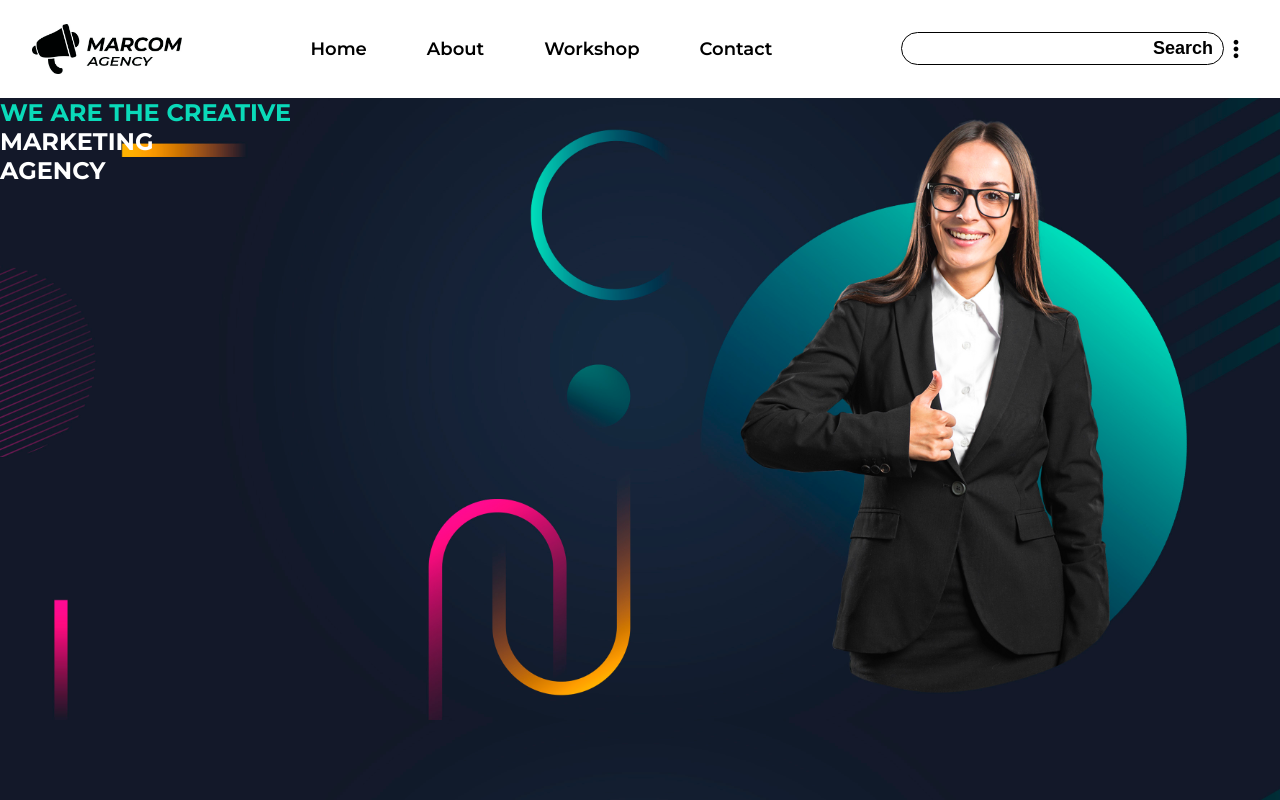
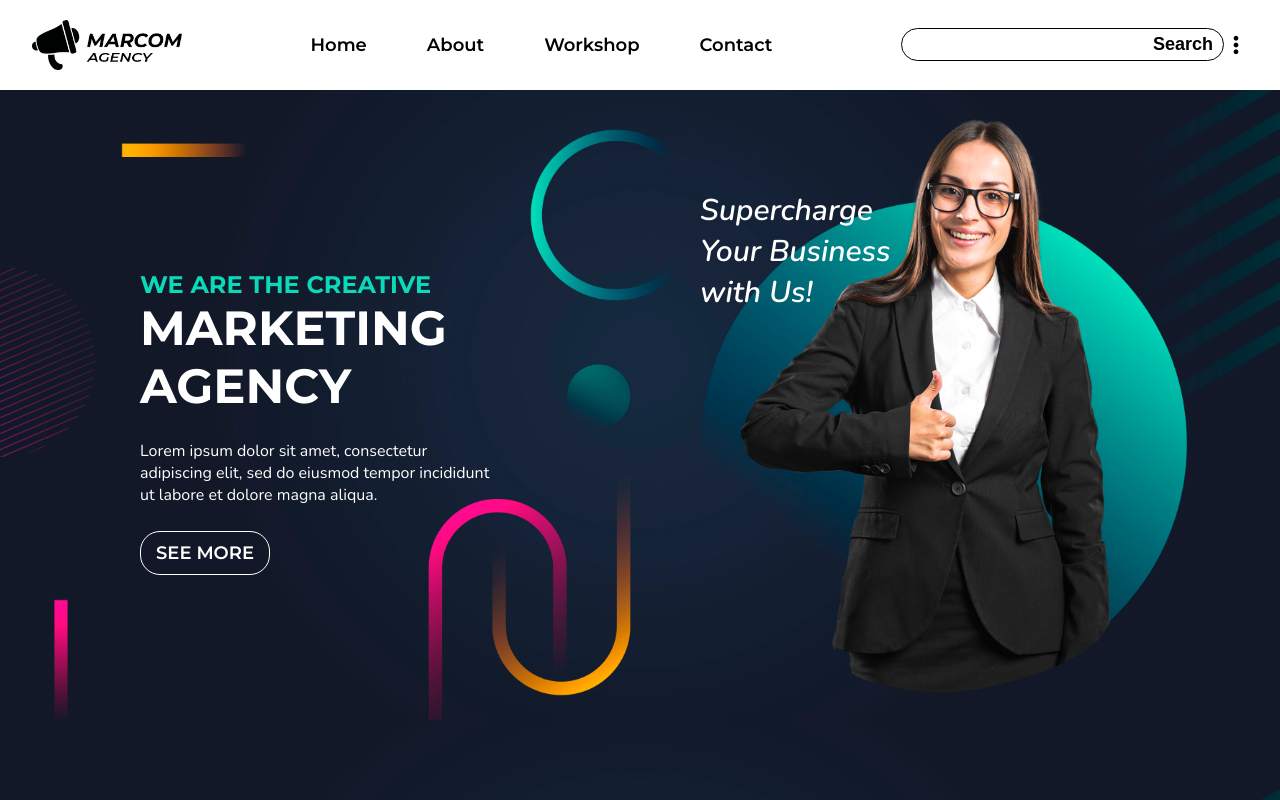
Before and after one commit to TanvirHasan101/DevKarkhana-task1, a plain HTML site: page index.html in a window 1280 px wide. Drawn offline with nearby package versions, Linux system fonts and the light colour scheme.

Commit message:
main section title done

```diff
--- a/index.html
+++ b/index.html
@@ -48,12 +48,31 @@
 
 
     <!-- main section -->
-    <section>
+    <section class="main">
         <div class="title-section">
             <h2> WE ARE THE CREATIVE</h2>
             <h1>MARKETING<br>AGENCY</h1>
+
+
+            <p>
+                Lorem ipsum dolor sit amet, consectetur adipiscing elit, sed do eiusmod tempor incididunt ut labore et
+                dolore magna aliqua.
+            </p>
+            <button>SEE MORE</button>
         </div>
+
+
+
+
     </section>
+    <div class="middle-body-text">
+
+        <p>
+            Supercharge <br>
+            Your Business <br>
+            with Us!
+        </p>
+    </div>
 
 
 
--- a/style/style.css
+++ b/style/style.css
@@ -14,7 +14,7 @@ body {
     display: flex;
     align-items: center;
     justify-content: flex-end;
-    padding: 24px 32px;
+    padding: 20px 32px;
     background-color: white;
 }
 
@@ -59,16 +59,64 @@ body {
 
 /* three dot icon */
 .material-symbols-rounded {
-    font-weight: bolder;
+    font-weight: 900;
+}
+
+.main {
+    position: absolute;
+    color: white;
 }
 
 .title-section {
-    color: white;
     font-family: 'Montserrat', sans-serif;
+    margin-left: 140px;
+    margin-top: 180px;
+    width: 360px;
 }
 
 .title-section h2 {
     color: #0adab9;
+    font-size: 24px;
+
 }
 
-.title-section h1 {}
+.title-section h1 {
+    font-size: 48px;
+}
+
+.title-section p {
+    margin-top: 25px;
+    font-family: 'Nunito', sans-serif;
+}
+
+.title-section button {
+
+    margin-top: 25px;
+    font-size: 18px;
+    font-family: 'Montserrat', sans-serif;
+    font-weight: 600;
+    color: white;
+    background-color: transparent;
+    border-radius: 20px;
+    border: 1px solid white;
+    padding: 10px 15px;
+
+}
+
+.title-section button:hover {
+    background-color: rgba(0, 0, 0, 0.222);
+
+}
+
+
+
+.middle-body-text {
+    position: relative;
+    margin-top: 100px;
+    margin-left: 700px;
+    color: white;
+    font-size: 30px;
+    font-family: 'Nunito', sans-serif;
+    font-style: italic;
+    font-weight: 600;
+}
```
